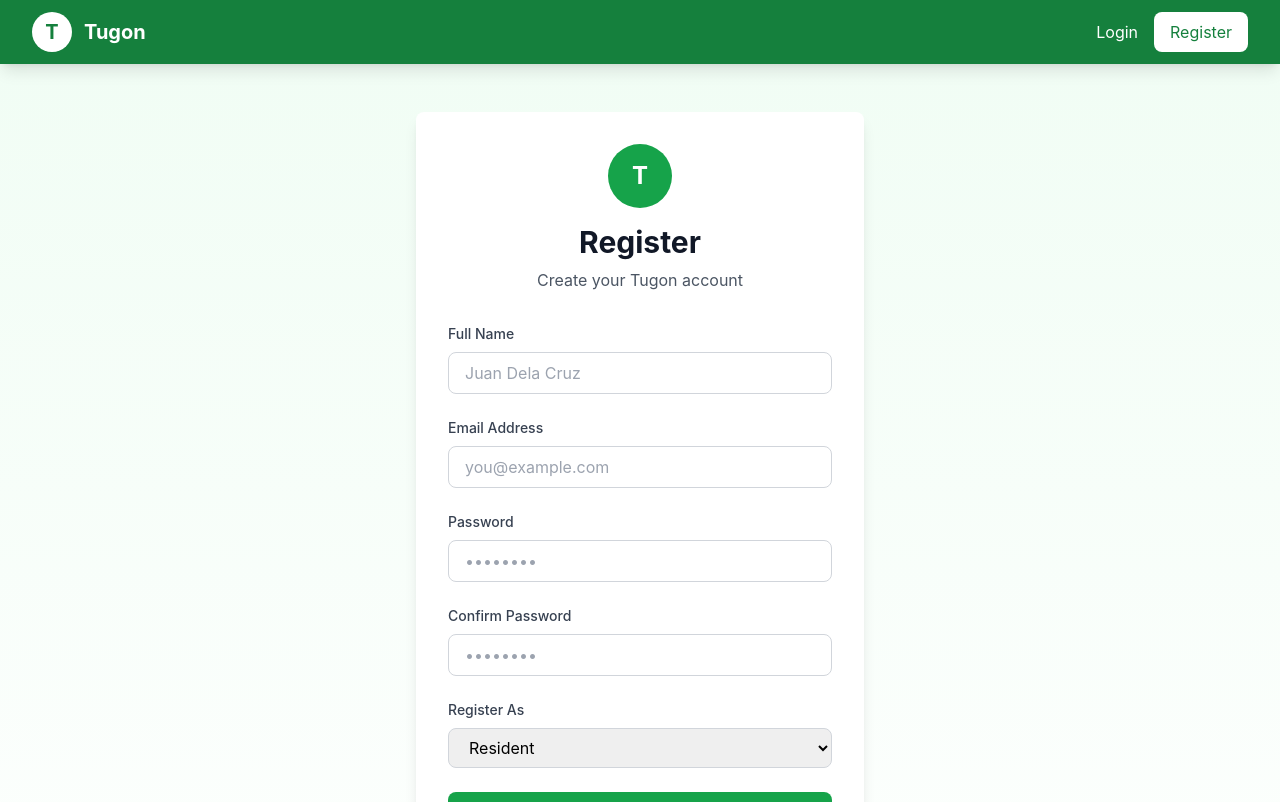
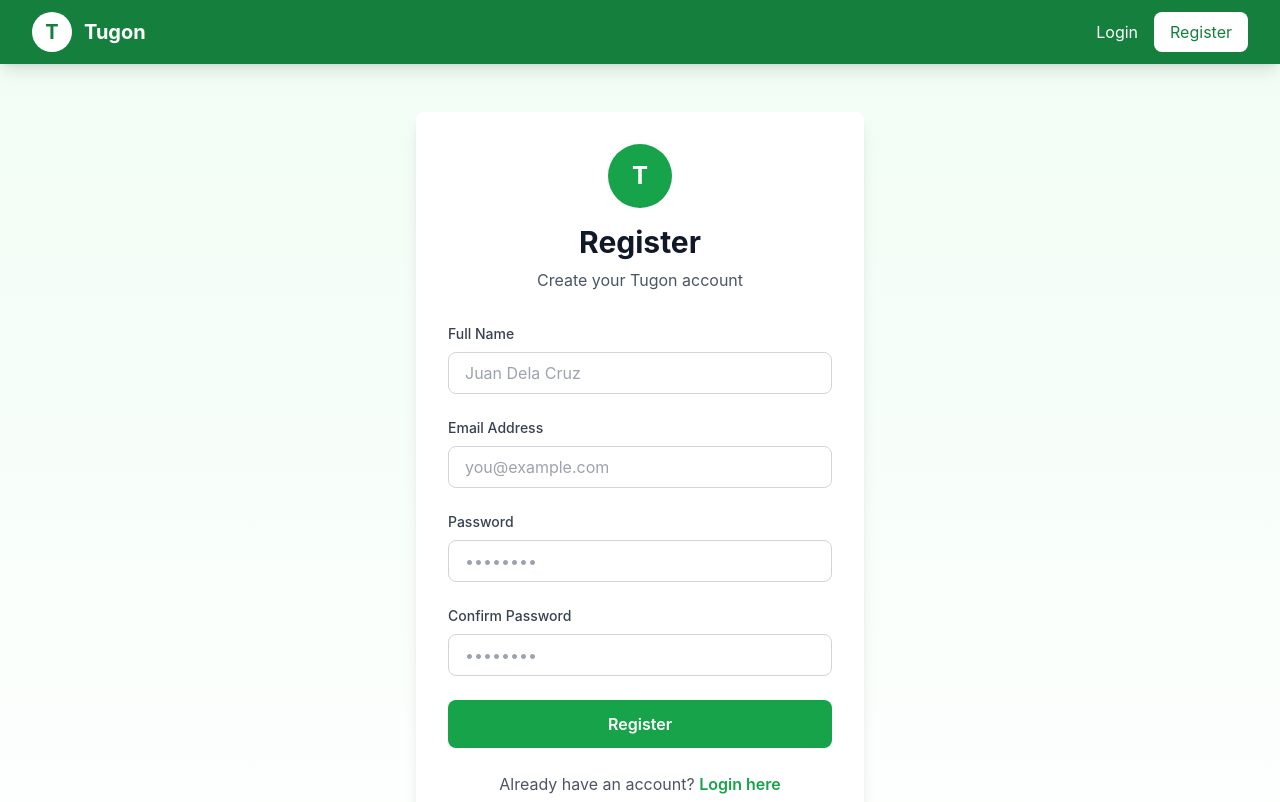
Before and after one commit to LeeDev428/RespondaPH, a React (Vite) app in the folder web/: page /register in a window 1280 px wide. Shown: the top 802 px of the page. Built offline with nearby package versions, Linux system fonts and the light colour scheme.

Commit message:
Update Register.jsx

```diff
--- a/web/src/pages/Register.jsx
+++ b/web/src/pages/Register.jsx
@@ -10,8 +10,7 @@ const Register = () => {
     name: '',
     email: '',
     password: '',
-    confirmPassword: '',
-    role: 'resident'
+    confirmPassword: ''
   })
   const [error, setError] = useState('')
   const [loading, setLoading] = useState(false)
@@ -43,7 +42,7 @@ const Register = () => {
         name: formData.name,
         email: formData.email,
         password: formData.password,
-        role: formData.role
+        role: 'resident' // Always register as resident for security
       })
 
       login(response.data.token, response.data.user)
@@ -148,22 +147,6 @@ const Register = () => {
               />
             </div>
 
-            <div>
-              <label htmlFor="role" className="block text-sm font-medium text-gray-700 mb-2">
-                Register As
-              </label>
-              <select
-                id="role"
-                name="role"
-                value={formData.role}
-                onChange={handleChange}
-                className="w-full px-4 py-2 border border-gray-300 rounded-lg focus:ring-2 focus:ring-lgu-green-500 focus:border-transparent"
-              >
-                <option value="resident">Resident</option>
-                <option value="admin">Admin (Official ID Required)</option>
-              </select>
-            </div>
-
             <button
               type="submit"
               disabled={loading}
```
